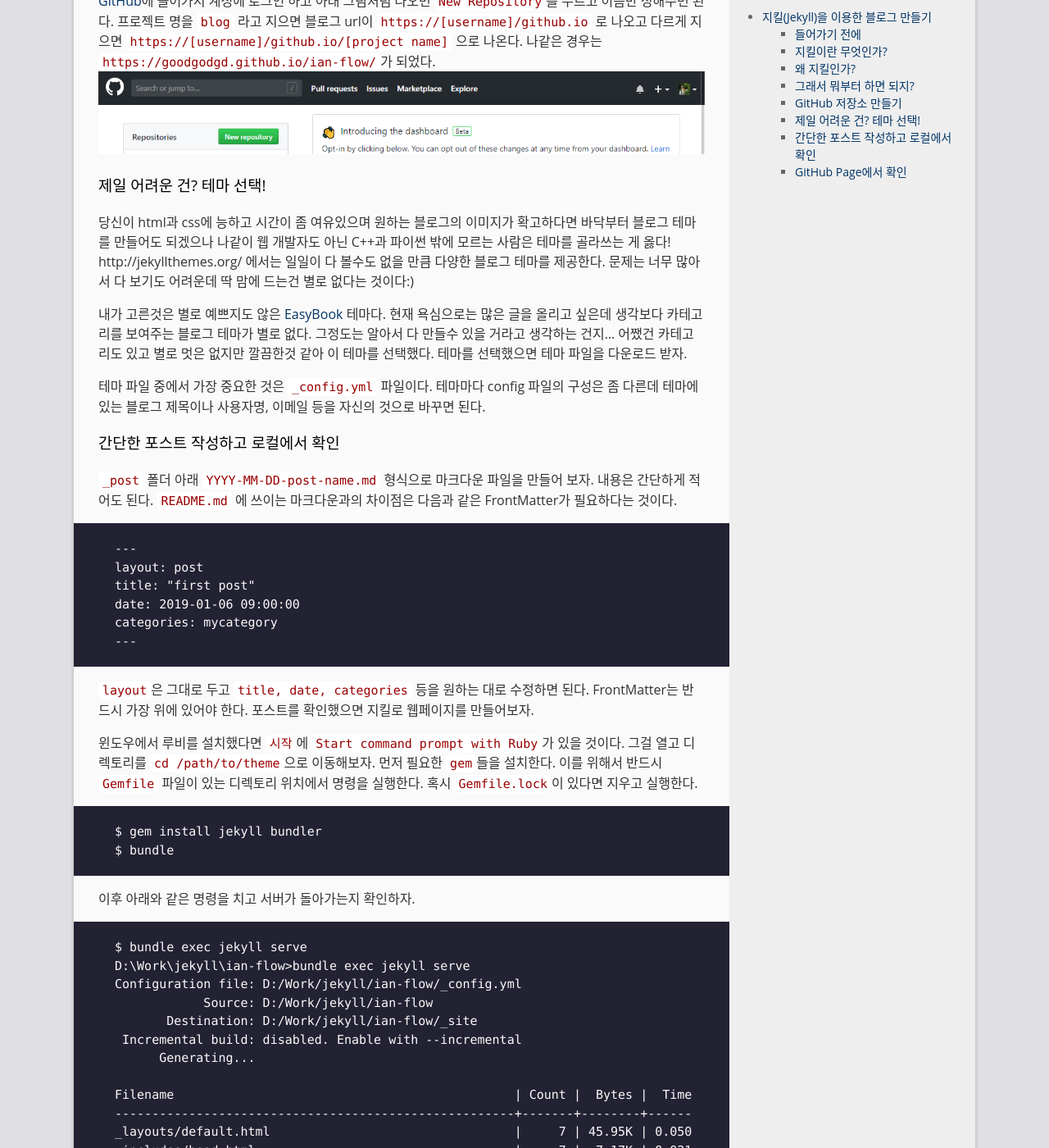
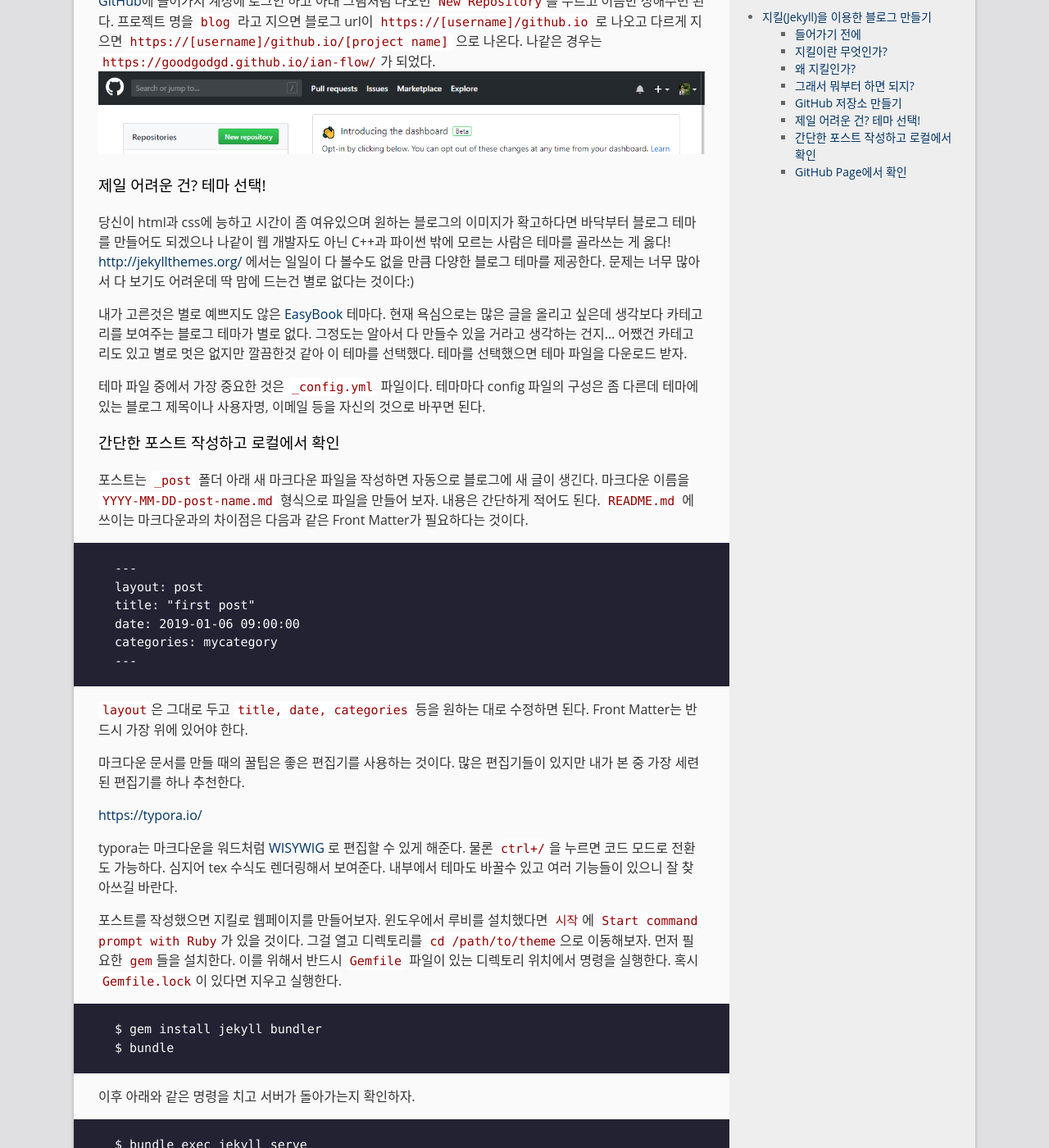
Before and after one commit to goodgodgd/ian-flow, a Jekyll site: the page built from _posts/2019-01-06-first-step-to-jekyll.md, in a window 1280 px wide and 1400 px high, scrolled down 1619 px. Shown: the whole window at 82% size. Built offline with Jekyll 4.4.1, drawn with Linux system fonts in a browser that asks for light colours; some of the changed text lies outside the part shown.

Commit message:
minor update

````diff
--- a/_posts/2019-01-06-first-step-to-jekyll.md
+++ b/_posts/2019-01-06-first-step-to-jekyll.md
@@ -9,11 +9,11 @@
 
 ### 들어가기 전에
 
-같은 제목으로 구글을 검색하면 비슷한 내용을 담고 있는 블로그들이 많이 나온다. 아마 다들 지킬을 처음 적용하기까지 노력이 많이 들었기에 그 과정을 기록해두려 한 것 같다. 나 또한 내가 아는 범위에서 나에게 가장 편했던 방법을 기록하고자 한다. 여기서는 **윈도우**에서 **GitHub Page**에 블로그를 작성하는 방법을 정리한다.
+같은 제목으로 구글링하면 비슷한 내용을 담고 있는 블로그들이 많이 나온다. 아마 다들 지킬을 처음 적용하기까지 노력이 많이 들었기에 그 과정을 기록해두려 한 것 같다. 나 또한 내가 아는 범위에서 나에게 가장 편했던 방법을 기록하고자 한다. 여기서는 **윈도우**에서 **GitHub Page**에 블로그를 작성하는 방법을 정리한다.
 
 ### 지킬이란 무엇인가?
 
-답은 이 [블로그]에서 잘 설명한 것 같다. 내용을 좀 따오면
+답은 이 [블로그](https://nachwon.github.io/jekyllblog/)에서 잘 설명한 것 같다. 내용을 좀 따오면
 > Jekyll 은 아주 심플하고 블로그 지향적인 정적 사이트 생성기입니다. Jekyll 은 다양한 포맷의 원본 텍스트 파일을 템플릿 디렉토리로부터 읽어서, (Markdown 등의) 변환기와 Liquid 렌더러를 통해 가공하여, 당신이 즐겨 사용하는 웹 서버에 곧바로 게시할 수 있는, 완성된 정적 웹사이트를 만들어냅니다. 그리고 Jekyll 은 GitHub Pages 의 내부 엔진이기도 합니다. 다시 말해, Jekyll 을 사용하면 자신의 프로젝트 페이지나 블로그, 웹사이트를 무료로 GitHub 에 호스팅 할 수 있다는 뜻입니다.
 >
 
@@ -47,7 +47,7 @@
 
 ### 제일 어려운 건? 테마 선택!
 
-당신이 html과 css에 능하고 시간이 좀 여유있으며 원하는 블로그의 이미지가 확고하다면 바닥부터 블로그 테마를 만들어도 되겠으나 나같이 웹 개발자도 아닌 C++과 파이썬 밖에 모르는 사람은 테마를 골라쓰는 게 옳다! http://jekyllthemes.org/ 에서는 일일이 다 볼수도 없을 만큼 다양한 블로그 테마를 제공한다. 문제는 너무 많아서 다 보기도 어려운데 딱 맘에 드는건 별로 없다는 것이다:)
+당신이 html과 css에 능하고 시간이 좀 여유있으며 원하는 블로그의 이미지가 확고하다면 바닥부터 블로그 테마를 만들어도 되겠으나 나같이 웹 개발자도 아닌 C++과 파이썬 밖에 모르는 사람은 테마를 골라쓰는 게 옳다! [http://jekyllthemes.org/](http://jekyllthemes.org/) 에서는 일일이 다 볼수도 없을 만큼 다양한 블로그 테마를 제공한다. 문제는 너무 많아서 다 보기도 어려운데 딱 맘에 드는건 별로 없다는 것이다:)
 
 내가 고른것은 별로 예쁘지도 않은 [EasyBook](http://laobubu.net/jekyll-theme-EasyBook/) 테마다. 현재 욕심으로는 많은 글을 올리고 싶은데 생각보다 카테고리를 보여주는 블로그 테마가 별로 없다. 그정도는 알아서 다 만들수 있을 거라고 생각하는 건지... 어쨌건 카테고리도 있고 별로 멋은 없지만 깔끔한것 같아 이 테마를 선택했다. 테마를 선택했으면 테마 파일을 다운로드 받자.
 
@@ -55,7 +55,7 @@
 
 ### 간단한 포스트 작성하고 로컬에서 확인
 
-`_post` 폴더 아래 `YYYY-MM-DD-post-name.md` 형식으로 마크다운 파일을 만들어 보자. 내용은 간단하게 적어도 된다. `README.md` 에 쓰이는 마크다운과의 차이점은 다음과 같은 FrontMatter가 필요하다는 것이다.
+포스트는 `_post` 폴더 아래 새 마크다운 파일을 작성하면 자동으로 블로그에 새 글이 생긴다. 마크다운 이름을 `YYYY-MM-DD-post-name.md` 형식으로  파일을 만들어 보자. 내용은 간단하게 적어도 된다. `README.md` 에 쓰이는 마크다운과의 차이점은 다음과 같은 Front Matter가 필요하다는 것이다.
 
 ```
 ---
@@ -66,9 +66,15 @@
 ---
 ```
 
-`layout`은 그대로 두고 `title, date, categories` 등을 원하는 대로 수정하면 된다. FrontMatter는 반드시 가장 위에 있어야 한다. 포스트를 확인했으면 지킬로 웹페이지를 만들어보자.
+`layout`은 그대로 두고 `title, date, categories` 등을 원하는 대로 수정하면 된다. Front Matter는 반드시 가장 위에 있어야 한다.
 
-윈도우에서 루비를 설치했다면 `시작`에 `Start command prompt with Ruby`가 있을 것이다. 그걸 열고 디렉토리를 `cd /path/to/theme`으로 이동해보자. 먼저 필요한 `gem`들을 설치한다. 이를 위해서 반드시 `Gemfile` 파일이 있는 디렉토리 위치에서 명령을 실행한다. 혹시 `Gemfile.lock`이 있다면 지우고 실행한다.
+마크다운 문서를 만들 때의 꿀팁은 좋은 편집기를 사용하는 것이다. 많은 편집기들이 있지만 내가 본 중 가장 세련된 편집기를 하나 추천한다.
+
+[https://typora.io/](https://typora.io/)
+
+typora는 마크다운을 워드처럼 [WISYWIG](https://ko.wikipedia.org/wiki/%EC%9C%84%EC%A7%80%EC%9C%84%EA%B7%B8) 로 편집할 수 있게 해준다. 물론 `ctrl+/`을 누르면 코드 모드로 전환도 가능하다. 심지어 tex 수식도 렌더링해서 보여준다. 내부에서 테마도 바꿀수 있고 여러 기능들이 있으니 잘 찾아쓰길 바란다.
+
+포스트를 작성했으면 지킬로 웹페이지를 만들어보자. 윈도우에서 루비를 설치했다면 `시작`에 `Start command prompt with Ruby`가 있을 것이다. 그걸 열고 디렉토리를 `cd /path/to/theme`으로 이동해보자. 먼저 필요한 `gem`들을 설치한다. 이를 위해서 반드시 `Gemfile` 파일이 있는 디렉토리 위치에서 명령을 실행한다. 혹시 `Gemfile.lock`이 있다면 지우고 실행한다.
 
 ```
 $ gem install jekyll bundler
````
